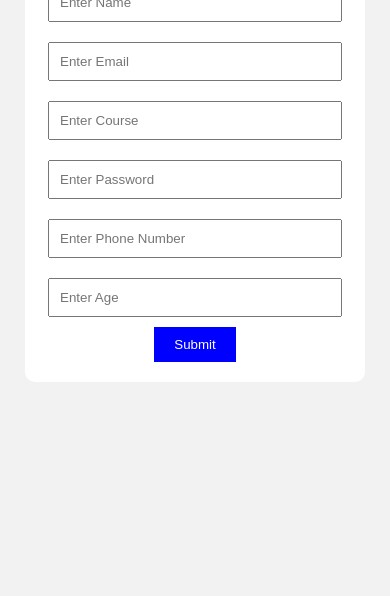
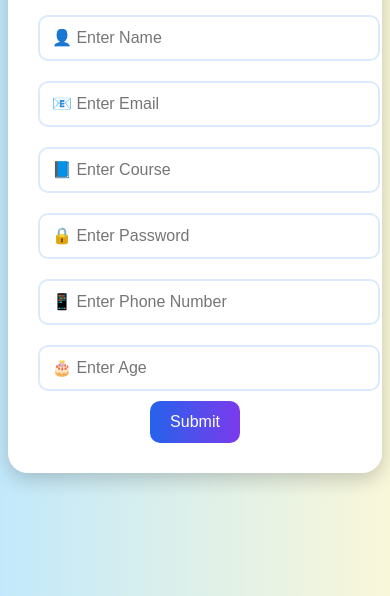
Before and after one commit to sharanya-25250198/COGNIFYZ_TASK1, a website: page index.html in a window 390 px wide. Shown: the part 264-860 px from the top of the page. Drawn offline with Linux system fonts and the light colour scheme.

Commit message:
Enhanced Task 3 UI with responsive styling

```diff
--- a/index.html
+++ b/index.html
@@ -13,17 +13,17 @@
 
     <form >
 
-        <input type="text" name="name" placeholder="Enter Name" required>
+        <input type="text" name="name" placeholder="👤 Enter Name" required>
 
-        <input type="email" name="email" placeholder="Enter Email" required>
+        <input type="email" name="email" placeholder="📧 Enter Email" required>
 
-        <input type="text" name="course" placeholder="Enter Course" required>
+        <input type="text" name="course" placeholder="📘 Enter Course" required>
 
-        <input type="password" name="password" placeholder="Enter Password" required>
+        <input type="password" name="password" placeholder="🔒 Enter Password" required>
 
-        <input type="text" name="phone" placeholder="Enter Phone Number" required>
+        <input type="text" name="phone" placeholder="📱 Enter Phone Number" required>
 
-        <input type="number" name="age" placeholder="Enter Age" required>
+        <input type="number" name="age" placeholder="🎂 Enter Age" required>
 
         <button type="submit">Submit</button>
 
--- a/style.css
+++ b/style.css
@@ -1,27 +1,73 @@
 body{
-    font-family: Arial;
-    background-color: #f2f2f2;
+    font-family: Arial, sans-serif;
+    background: linear-gradient(to right, #c2e9fb, #f9f7d9);
+    display: flex;
+    justify-content: center;
+    align-items: center;
+    height: 100vh;
 }
 
 .container{
-    width: 300px;
-    margin: 100px auto;
     background: white;
-    padding: 20px;
-    border-radius: 10px;
+    padding: 30px;
+    border-radius: 20px;
+    box-shadow: 0px 6px 20px rgba(0,0,0,0.2);
+    width: 350px;
     text-align: center;
+    animation: fadeIn 1s ease;
+}
+
+h1{
+    color: #2563eb;
+    margin-bottom: 20px;
 }
 
 input{
-    width: 90%;
-    padding: 10px;
+    width: 100%;
+    padding: 12px;
     margin: 10px 0;
+    border: 2px solid #dbeafe;
+    border-radius: 10px;
+    font-size: 16px;
+    transition: 0.3s;
 }
 
+
 button{
-    padding: 10px 20px;
-    background-color: blue;
+    background: linear-gradient(to right, #2563eb, #7c3aed);
     color: white;
+    padding: 12px 20px;
     border: none;
+    border-radius: 10px;
     cursor: pointer;
+    font-size: 16px;
+    transition: 0.3s;
 }
+
+button:hover{
+    transform: scale(1.05);
+}
+
+input:focus{
+    border-color: #2563eb;
+    outline: none;
+    box-shadow: 0 0 8px rgba(37,99,235,0.5);
+}
+
+
+@keyframes fadeIn{
+    from{
+        opacity: 0;
+        transform: translateY(-20px);
+    }
+    to{
+        opacity: 1;
+        transform: translateY(0);
+    }
+}
+
+@media(max-width: 500px){
+    .container{
+        width: 90%;
+    }
+}
```
